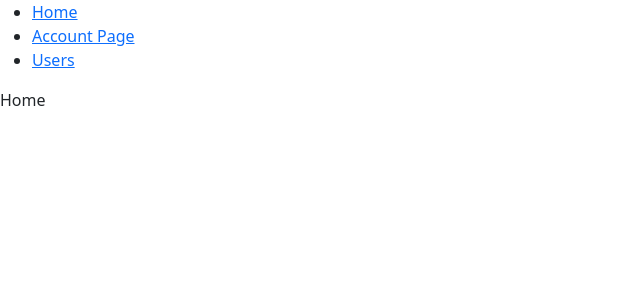
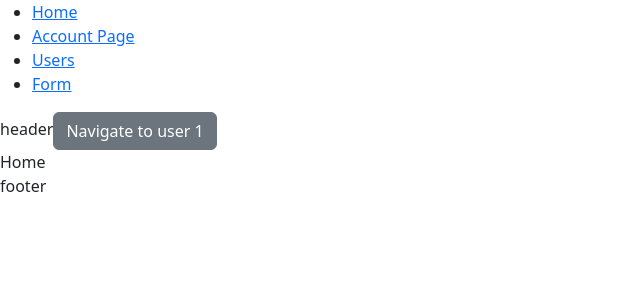
Before and after one commit to pnnguyen9999/VTI-React-EMP, a React (Create React App) app: page / in a window 1280 px wide. Shown: the top 300 px of the page, without its empty margins (0-640 px from the left). Built offline with nearby package versions, Linux system fonts and the light colour scheme.

Commit message:
update react router v6

```diff
--- a/src/App.js
+++ b/src/App.js
@@ -2,7 +2,9 @@ import AccountPage from "./Page/AccountPage";
 import { Provider } from "react-redux";
 import store from "./redux/store";
 import { routes } from "./Router/routes";
-import { Link } from "react-router-dom";
+import { Link, useNavigate } from "react-router-dom";
+import Home from "./Page/Home";
+import { Button } from "reactstrap";
 function App() {
   return (
     <Provider store={store}>
@@ -16,11 +18,36 @@ function App() {
         <li>
           <Link to="/users/">Users</Link>
         </li>
+        <li>
+          <Link to="/form">Form</Link>
+        </li>
       </ul>
-      {routes}
+      <AppLayout>
+        {routes}
+      </AppLayout>
     </Provider>
   );
 }
 
+const AppLayout = ({ children }) => {
+  const navigate = useNavigate();
+
+  const handleRedirect = () => {
+    const isUserValid = true;
+    if (isUserValid) {
+      navigate('/users/1?status=active&extraInfo=invidual');
+    } else {
+      navigate('/');
+    }
+  };
+  return <>
+    <div>header
+      <Button onClick={handleRedirect}>Navigate to user 1</Button>
+    </div>
+    {children}
+    <div>footer</div>
+  </>;
+}
+
 
 export default App;
--- a/src/Container/AccountContainer.js
+++ b/src/Container/AccountContainer.js
@@ -5,6 +5,7 @@ import ModalCreateNewAccount from "../Components/Account/CreateNewAccount/ModalC
 import ResultForm from "../Components/Account/ResultForm";
 import { useDispatch, useSelector } from "react-redux";
 import { fetchEmployeeData } from "../redux/actions/employee";
+import { HashRouter, Link } from "react-router-dom";
 
 
 function AccountContainer(props) {
--- a/src/Router/routes.js
+++ b/src/Router/routes.js
@@ -1,6 +1,8 @@
-import { Link, Route, Routes, useParams } from "react-router-dom";
+import { Link, Route, Routes, useParams, useSearchParams, unstable_usePrompt } from "react-router-dom";
 import AccountPage from "../Page/AccountPage";
 import Home from "../Page/Home";
+import { Button } from "reactstrap";
+import { useState } from "react";
 
 
 const Users = () => {
@@ -15,23 +17,61 @@ const Users = () => {
 };
 
 const UserList = () => {
+
     return <div>
         <div>
-            <Link to="/users/1">User 1</Link>
-            <Link to="/users/2">User 2</Link>
+            <Link to="/users/1?status=active&extraInfo=invidual">User 1</Link>
+            <Link to="/users/an.nguyen?status=disable&extraInfo=admin">User 2</Link>
         </div>
     </div>;
 };
 
 const UserDetail = () => {
     const params = useParams();
-    console.log(params);
     const { id } = params;
-    return <div>User detail: {id}</div>;
+
+    const [searchParams] = useSearchParams();
+    const status = searchParams.get('status');
+    const extraInfo = searchParams.get('extraInfo');
+
+    return <>
+        <div>User detail: {id}</div>
+        <div>User status: {status}</div>
+        <div>User extra info: {extraInfo}</div>
+    </>;
 };
+
+const FormTest = () => {
+    const [user, setUser] = useState("");
+    const [email, setEmail] = useState("");
+
+    const [isDraft, setIsDraft] = useState(false);
+
+    unstable_usePrompt("Hello from usePrompt -- Are you sure you want to leave?", isDraft);
+
+    const handleSave = () => {
+        setIsDraft(false);
+        console.log({ user, email });
+    };
+    return <div>
+        <h2>Form</h2>
+        <form>
+            <label>
+                Tên:
+                <input type="text" name="name" value={user} onChange={(e) => { setUser(e.target.value); setIsDraft(true); }} />
+            </label>
+            <label>
+                Email:
+                <input type="text" name="email" value={email} onChange={(e) => { setEmail(e.target.value); setIsDraft(true); }} />
+            </label>
+        </form>
+        <Button onClick={handleSave}>Lưu</Button>
+    </div>;
+}
 
 export const routes = <Routes>
     <Route path="/" element={<Home />} />
     <Route path="/account-management" element={<AccountPage />} />
     <Route path="/users/*" element={<Users />} />
+    <Route path="/form" element={<FormTest />} />
 </Routes>;
```
